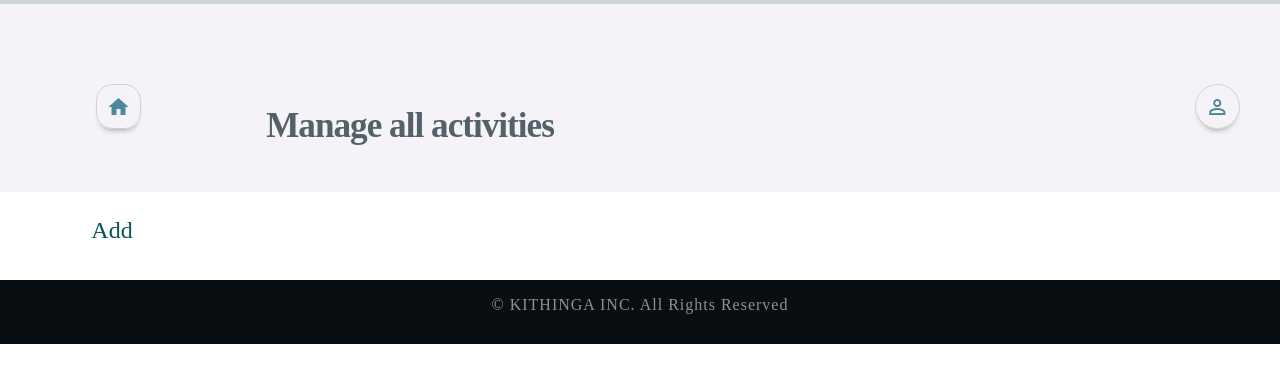
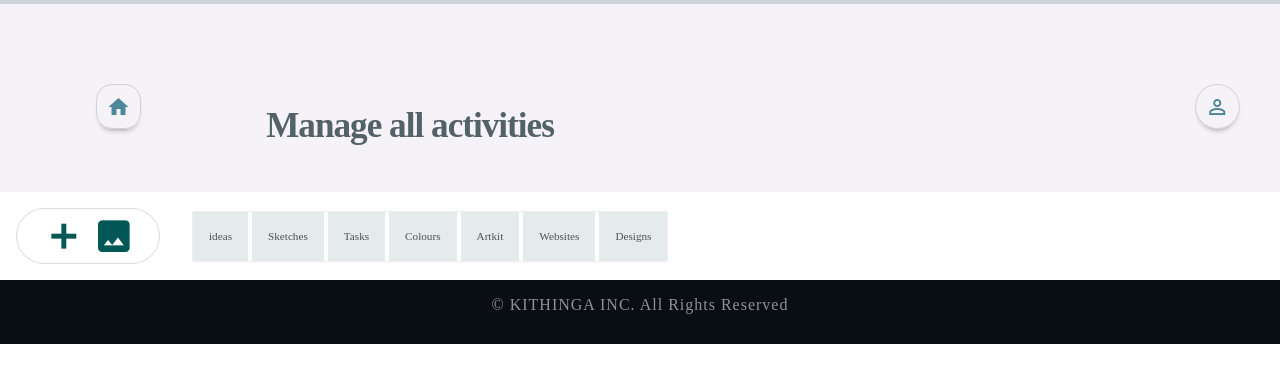
Before and after one commit to kithinga/simplewebapp, a PHP site: page /Vanilla/sketches.php in a window 1280 px wide. Shown: the top 383 px of the page. Run offline with PHP 8.4, Linux system fonts and the light colour scheme; data that the repository does not hold is empty; some libraries are stand-ins or nearby versions.

Commit message:
kithinga early morning commits

```diff
--- a/ideas.css
+++ b/ideas.css
@@ -73,7 +73,7 @@
 } */
 .categ {
   padding-top: 1.8rem;
-  height: 5rem;
+  min-height:4rem;
   color: rgb(141, 144, 145);
   text-align: center;
   background-color:rgb(255, 255, 255);
@@ -104,7 +104,7 @@
   position: relative;
   cursor: pointer;
   border-radius:2.2px;
-  margin: 1rem;
+  margin: 1.101rem;
   padding: 0.70rem;
   min-height: 10rem;
   border: solid 0.65px rgb(231, 236, 236);
--- a/index.css
+++ b/index.css
@@ -10,10 +10,10 @@
 
   }
   .ha{
-    color: rgb(53, 48, 53);
+    color: rgb(17, 131, 151);
     margin:1.5rem;
     border:0.5px solid rgb(224, 221, 226);
-    background-color:rgb(255, 253, 253);
+    background-color:rgb(248, 245, 245);
 
     /* box-shadow: 0 6px 7px -6px rgb(178, 204, 214); */
   }
--- a/links.php
+++ b/links.php
@@ -10,6 +10,7 @@
 
   <!--Boostrap links -->
   <link rel="stylesheet" href="https://maxcdn.bootstrapcdn.com/bootstrap/4.5.2/css/bootstrap.min.css">
+
   <!-- custom css -->
   <link rel="stylesheet" href="index.css" />
   <link rel="stylesheet" href="sketches.css" />
@@ -21,6 +22,7 @@
   <link rel="stylesheet" href="todos.css" />
   <link rel="stylesheet" href="check.css" />
   <link rel="stylesheet" href="ideas.css" />
+  <link rel="stylesheet" href="navbar.css" />
 
   <script src="https://ajax.googleapis.com/ajax/libs/jquery/3.5.1/jquery.min.js"></script>
   <script src="https://cdnjs.cloudflare.com/ajax/libs/popper.js/1.16.0/umd/popper.min.js"></script>
@@ -30,7 +32,6 @@
   <script src="//cdn.jsdelivr.net/npm/sweetalert2@10"></script>
 
 
-
   <script src="vanilla.js"></script>
   <script>
     AOS.init();
--- /dev/null
+++ b/navbar.css
@@ -0,0 +1,26 @@
+
+.items{
+    background-color:rgb(255, 255, 255);
+    border: solid 0.5px rgb(240, 237, 237);
+    border-radius:2px;
+}
+li{
+    list-style: none;
+    text-decoration: none;
+    display: inline-block;
+    color:rgb(78, 82, 85);
+    padding:1rem;
+    font-size: 0.7rem;
+    font-weight:500;
+}
+.btni{
+    background-color:rgb(229, 235, 236);
+    border: none;
+}
+.btni:hover{
+    background-color:rgb(16, 147, 180);
+    color: rgb(223, 221, 221);
+}
+li:hover{
+    color: rgb(255, 255, 255);
+}
--- /dev/null
+++ b/navbar.php
@@ -0,0 +1,34 @@
+
+<?php
+   include 'links.php';
+?>
+
+<!DOCTYPE html>
+<html lang="en">
+<head>
+    <meta charset="UTF-8">
+    <meta http-equiv="X-UA-Compatible" content="IE=edge">
+    <meta name="viewport" content="width=device-width, initial-scale=1.0">
+    <title>Document</title>
+</head>
+<body>
+     <div class="navbar">
+         <div class="items">
+             <button class="btni" onclick="location.href='ideas.php'"><li>ideas</li></button>
+             <button class="btni" onclick="location.href='sketches.php'"><li>Sketches</li></button>
+             <button class="btni" onclick="location.href='tasks.php'"><li>Tasks</li></button>
+             <button class="btni" onclick="location.href='colours.php'"><li>Colours</li></button>
+             <button class="btni" onclick="location.href='artkit.php'"><li>Artkit</li></button>
+             <button class="btni" onclick="location.href='websites.php'"><li>Websites</li></button>
+             <button class="btni" onclick="location.href='designs.php'"><li>Designs</li></button>
+
+         </div>
+     </div>
+     <script src="vanilla.js"></script>
+  <script>
+    AOS.init();
+  </script>
+</body>
+
+
+</html>
--- a/sketches.css
+++ b/sketches.css
@@ -8,8 +8,8 @@
     min-height: 12rem;
     border: none;
     position: relative;
-    margin: 1rem;
-    border-radius: 2.2px;
+    margin: 0.8rem;
+    border-radius: 1px;
   }
 
 
@@ -28,15 +28,27 @@
 .imgbtn{
     outline: none;
     color:rgb(4, 87, 87);
+    font-size: 1rem;
     background-color:white;
     margin: 1rem;
-    width:12rem;
+    width:9rem;
     height:3.5rem;
-    border-radius:2rem;
-    font-weight: 500;
-    border: none;
+    border-radius:3rem;
+    font-weight: 400;
+    border: rgb(214, 218, 221) solid 1px;
     padding-bottom:5px;
 }
+
+.imgbtn:hover{
+    background-color:rgb(69, 101, 116);
+    color:white;
+
+}
+
+
+
+
+
 .add-art{
     padding: 0.5rem;
     font-weight: bold;
--- a/sketches.php
+++ b/sketches.php
@@ -19,9 +19,14 @@
       <!--add button-->
       <button class="imgbtn" data-toggle="modal" data-target="#myModal">
         <span class="add-art material-icons">
-          <h4>Add</h4>
+          add image
         </span>
       </button>
+          <!-- including the navbar -->
+          <?php
+                    include './navbar.php';
+                   ?>
+
       <!-- The Modal -->
       <div class="modal fade" id="myModal">
         <div class="modal-dialog">
```
Also changed, not shown: ideas.php (+7 -1 lines), websites.php (+15 -7 lines).
